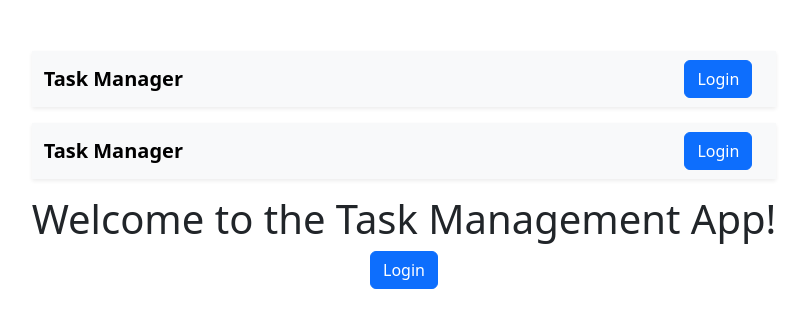
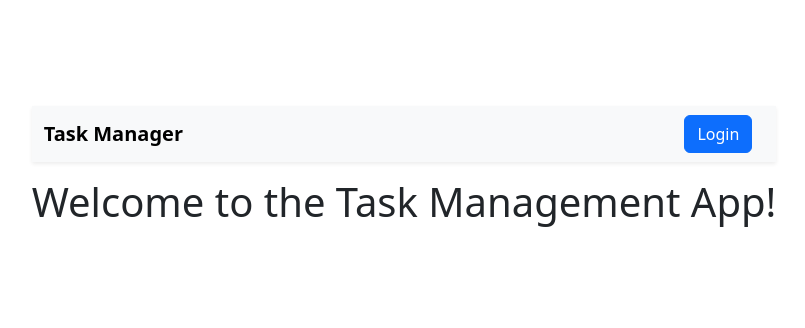
Before and after one commit to meissparker/Task-Manager, a React (Vite) app in the folder task-app/: page / in a window 1280 px wide. Shown: the part 230-558 px from the top of the page, without its empty margins (236-1041 px from the left). Built offline with nearby package versions, Linux system fonts and the light colour scheme.

Commit message:
third commit

```diff
--- a/task-app/src/components/HomePage.tsx
+++ b/task-app/src/components/HomePage.tsx
@@ -8,9 +8,7 @@ const HomePage: React.FC = () => {
     return (
         <PageLayout>
             <Col>
-            <NavBar/>
             <h1>Welcome to the Task Management App!</h1>
-            <LoginButton/>
             </Col>
         </PageLayout>
     );
--- a/task-app/src/components/LoginButton.tsx
+++ b/task-app/src/components/LoginButton.tsx
@@ -7,7 +7,7 @@ const LoginButton: React.FC = () => {
     const handleLogin = async() => {
         await loginWithRedirect({
             appState: {
-            returnTo:"/profile",
+            returnTo:"/",
         },
         authorizationParams: {
             prompt: "login",
--- a/task-app/src/components/PageLayout.tsx
+++ b/task-app/src/components/PageLayout.tsx
@@ -12,11 +12,6 @@ const PageLayout: React.FC<PageLayoutProps> = ({children}) => {
             <Row>
                 <Col>
                     <NavBar/>
-                </Col>
-            </Row>
-
-            <Row>
-                <Col>
                     {children}
                 </Col>
             </Row>
```
